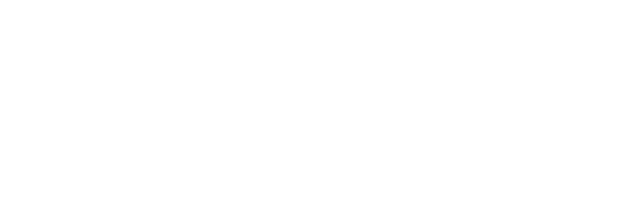
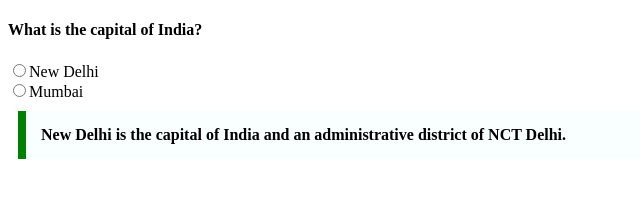
Before and after one commit to acciojob/trivia-PriyaGainedi, a website: page main.html in a window 1280 px wide. Shown: the whole page, without its empty margins (0-640 px from the left). Drawn offline with Linux system fonts and the light colour scheme.

Commit message:
created a submission

```diff
--- a/main.html
+++ b/main.html
@@ -8,8 +8,13 @@
 
 <body>
 	<!-- the entire body must be written by student -->
-    <script type="text/javascript" src="./script.js">
-</script>
+    <script type="text/javascript" src="./script.js"></script>
+	<h4>What is the capital of India?</h4>
+	<input type="radio">New Delhi<br>
+	<input type="radio">Mumbai
+	<blockquote cite="https://en.wikipedia.org/wiki/New_Delhi">
+		New Delhi is the capital of India and an administrative district of NCT Delhi.
+	</blockquote>
 
 </body>
 
--- a/styles.css
+++ b/styles.css
@@ -1,2 +1,11 @@
+*{
 
-/* Your CSS Code here. */
+}
+blockquote{
+	width:600px;
+	margin:10px;
+	padding:15px;
+	border-left:8px solid green;
+	background-color:#f8fffe;
+	font-weight:bold;
+}
```
